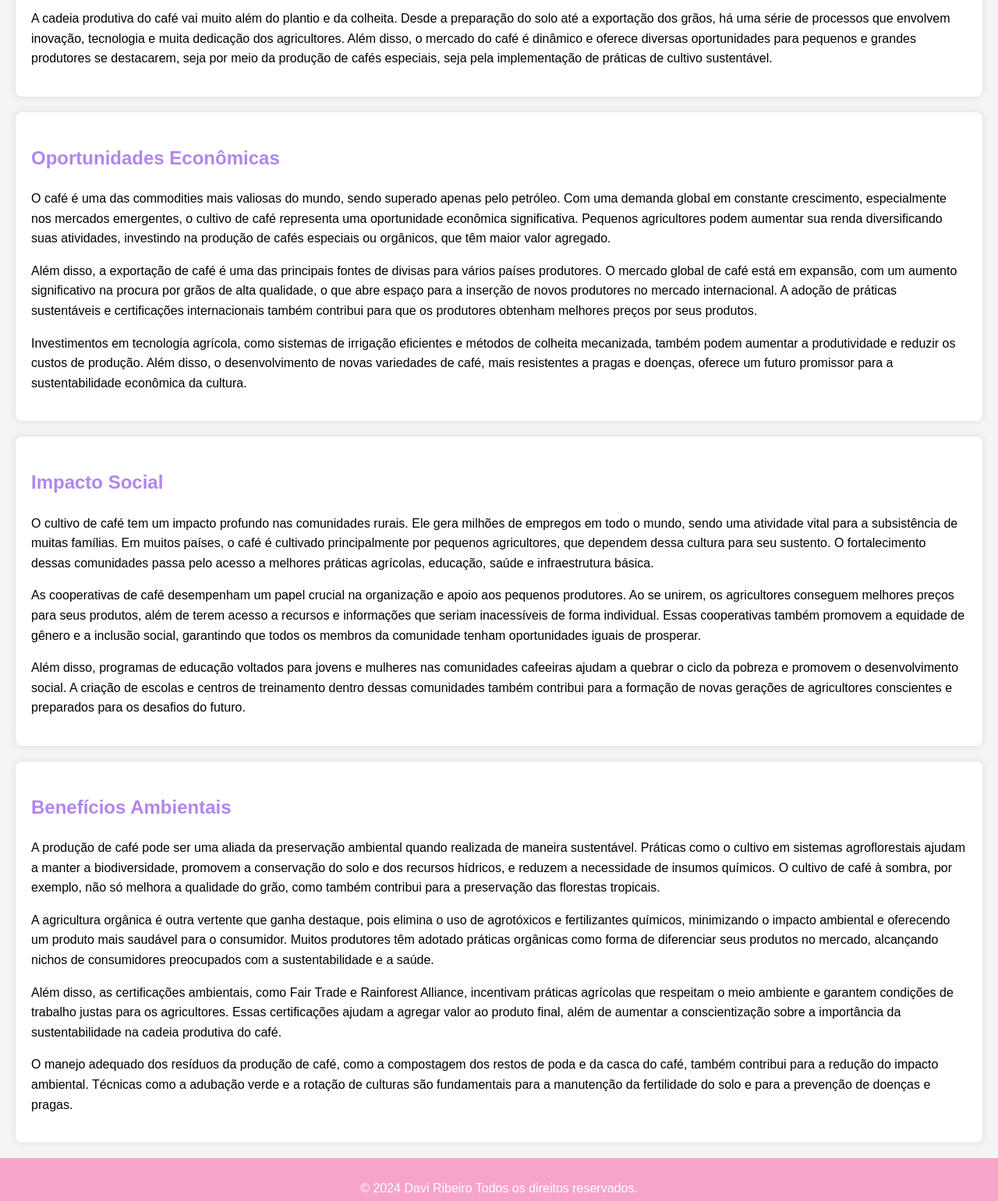
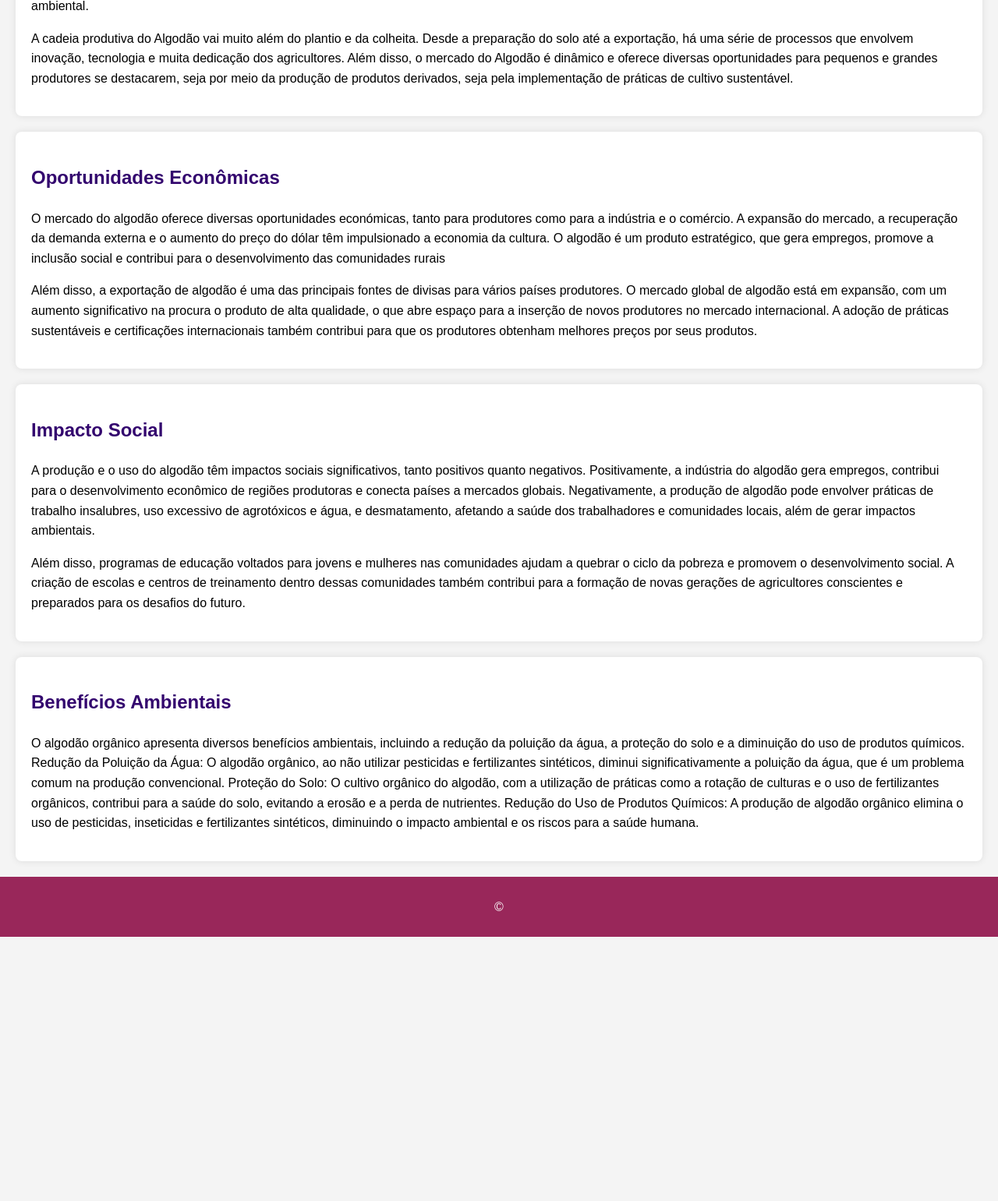
Before and after one commit to anajuliabarbalho/agrinho2025, a plain HTML site: page index.html in a window 1280 px wide. Shown: the part 941-2482 px from the top of the page at 78% size. After the commit the page ends 2143 px from the top, so only its background shows below. Drawn offline with Linux system fonts and the light colour scheme.

Commit message:
Add files via upload

```diff
--- a/davi.css
+++ b/davi.css
@@ -10,7 +10,7 @@ body {
 
 
 .navbar {
-    background-color: #65a7ce;
+    background-color: #e062a1;
     overflow: hidden;
     display: flex;
     justify-content: space-between;
@@ -48,7 +48,7 @@ body {
 
 
 header {
-    background-color: #511d7c;
+    background-color: #d5a3ff;
     color: white;
     padding: 20px 0;
     text-align: center;
@@ -67,11 +67,11 @@ header {
 
 
 h1, h2 {
-    color: #b186eb;
+    color: #33056e;
 }
 
 footer {
-    background-color: #f7a4ca;
+    background-color: #99275a;
     color: white;
     text-align: center;
     padding: 10px 0;
--- a/index.html
+++ b/index.html
@@ -20,7 +20,7 @@
                 <li><a href="#beneficios-amb">Benefícios Ambientais</a></li>
             </ul>
         </nav>
-        <h1>Oportunidades no Campo: O Café</h1>
+        <h1>Oportunidades no Campo: O Algodão</h1>
     </header>
 <div class="img_intro">
     <img src="Plantações De Algodão.jpeg" alt="imagemdoalgodão">
@@ -28,21 +28,20 @@
     <div id="introducao" class="introdução">
         <h2>Introdução</h2>
         <p>
-            O cultivo de café é uma das atividades agrícolas mais antigas e importantes do mundo, sendo o Brasil um dos
+            O cultivo de Algodão é uma das atividades agrícolas mais antigas e importantes do mundo, sendo o Brasil um dos
             maiores produtores globais.
-            A importância do café não se limita apenas ao aspecto econômico; ele desempenha um papel central na cultura
+            A importância do Algodão não se limita apenas ao aspecto econômico; ele desempenha um papel central na cultura
             e na história de diversas nações.
-            Este site explora as vastas oportunidades que o cultivo de café oferece, destacando como essa atividade pode
+            Este site explora as vastas oportunidades que o cultivo do produto oferece, destacando como essa atividade pode
             ser uma fonte de desenvolvimento
             sustentável, fortalecimento comunitário e preservação ambiental.
         </p>
         <p>
-            A cadeia produtiva do café vai muito além do plantio e da colheita. Desde a preparação do solo até a
-            exportação dos grãos, há uma série de
+            A cadeia produtiva do Algodão vai muito além do plantio e da colheita. Desde a preparação do solo até a
+            exportação, há uma série de
             processos que envolvem inovação, tecnologia e muita dedicação dos agricultores. Além disso, o mercado do
-            café é dinâmico e oferece diversas
-            oportunidades para pequenos e grandes produtores se destacarem, seja por meio da produção de cafés
-            especiais, seja pela implementação de
+            Algodão é dinâmico e oferece diversas
+            oportunidades para pequenos e grandes produtores se destacarem, seja por meio da produção de produtos derivados, seja pela implementação de
             práticas de cultivo sustentável.
         </p>
     </div>
@@ -50,53 +49,26 @@
     <div id="oportu-eco" class="oportu-eco">
         <h2>Oportunidades Econômicas</h2>
         <p>
-            O café é uma das commodities mais valiosas do mundo, sendo superado apenas pelo petróleo. Com uma demanda
-            global em constante crescimento,
-            especialmente nos mercados emergentes, o cultivo de café representa uma oportunidade econômica
-            significativa. Pequenos agricultores podem
-            aumentar sua renda diversificando suas atividades, investindo na produção de cafés especiais ou orgânicos,
-            que têm maior valor agregado.
+            O mercado do algodão oferece diversas oportunidades económicas, tanto para produtores como para a indústria e o comércio. A expansão do mercado, a recuperação da demanda externa e o aumento do preço do dólar têm impulsionado a economia da cultura. O algodão é um produto estratégico, que gera empregos, promove a inclusão social e contribui para o desenvolvimento das comunidades rurais
         </p>
         <p>
-            Além disso, a exportação de café é uma das principais fontes de divisas para vários países produtores. O
-            mercado global de café está
-            em expansão, com um aumento significativo na procura por grãos de alta qualidade, o que abre espaço para a
+            Além disso, a exportação de algodão é uma das principais fontes de divisas para vários países produtores. O
+            mercado global de algodão está
+            em expansão, com um aumento significativo na procura o produto de alta qualidade, o que abre espaço para a
             inserção de novos produtores
             no mercado internacional. A adoção de práticas sustentáveis e certificações internacionais também contribui
             para que os produtores
             obtenham melhores preços por seus produtos.
         </p>
         <p>
-            Investimentos em tecnologia agrícola, como sistemas de irrigação eficientes e métodos de colheita
-            mecanizada, também podem aumentar a
-            produtividade e reduzir os custos de produção. Além disso, o desenvolvimento de novas variedades de café,
-            mais resistentes a pragas e
-            doenças, oferece um futuro promissor para a sustentabilidade econômica da cultura.
-        </p>
     </div>
 
     <div id="impacto-social" class="impacto-social">
         <h2>Impacto Social</h2>
+        <p>A produção e o uso do algodão têm impactos sociais significativos, tanto positivos quanto negativos. Positivamente, a indústria do algodão gera empregos, contribui para o desenvolvimento econômico de regiões produtoras e conecta países a mercados globais. Negativamente, a produção de algodão pode envolver práticas de trabalho insalubres, uso excessivo de agrotóxicos e água, e desmatamento, afetando a saúde dos trabalhadores e comunidades locais, além de gerar impactos ambientais.
+
         <p>
-            O cultivo de café tem um impacto profundo nas comunidades rurais. Ele gera milhões de empregos em todo o
-            mundo, sendo uma atividade
-            vital para a subsistência de muitas famílias. Em muitos países, o café é cultivado principalmente por
-            pequenos agricultores, que
-            dependem dessa cultura para seu sustento. O fortalecimento dessas comunidades passa pelo acesso a melhores
-            práticas agrícolas,
-            educação, saúde e infraestrutura básica.
-        </p>
-        <p>
-            As cooperativas de café desempenham um papel crucial na organização e apoio aos pequenos produtores. Ao se
-            unirem, os agricultores
-            conseguem melhores preços para seus produtos, além de terem acesso a recursos e informações que seriam
-            inacessíveis de forma
-            individual. Essas cooperativas também promovem a equidade de gênero e a inclusão social, garantindo que
-            todos os membros da
-            comunidade tenham oportunidades iguais de prosperar.
-        </p>
-        <p>
-            Além disso, programas de educação voltados para jovens e mulheres nas comunidades cafeeiras ajudam a quebrar
+            Além disso, programas de educação voltados para jovens e mulheres nas comunidades ajudam a quebrar
             o ciclo da pobreza e
             promovem o desenvolvimento social. A criação de escolas e centros de treinamento dentro dessas comunidades
             também contribui para a
@@ -107,42 +79,15 @@
     <div id="beneficios-amb" class="beneficios-amb">
         <h2>Benefícios Ambientais</h2>
         <p>
-            A produção de café pode ser uma aliada da preservação ambiental quando realizada de maneira sustentável.
-            Práticas como o
-            cultivo em sistemas agroflorestais ajudam a manter a biodiversidade, promovem a conservação do solo e dos
-            recursos hídricos,
-            e reduzem a necessidade de insumos químicos. O cultivo de café à sombra, por exemplo, não só melhora a
-            qualidade do grão,
-            como também contribui para a preservação das florestas tropicais.
-        </p>
-        <p>
-            A agricultura orgânica é outra vertente que ganha destaque, pois elimina o uso de agrotóxicos e
-            fertilizantes químicos,
-            minimizando o impacto ambiental e oferecendo um produto mais saudável para o consumidor. Muitos produtores
-            têm adotado
-            práticas orgânicas como forma de diferenciar seus produtos no mercado, alcançando nichos de consumidores
-            preocupados com
-            a sustentabilidade e a saúde.
-        </p>
-        <p>
-            Além disso, as certificações ambientais, como Fair Trade e Rainforest Alliance, incentivam práticas
-            agrícolas que respeitam
-            o meio ambiente e garantem condições de trabalho justas para os agricultores. Essas certificações ajudam a
-            agregar valor ao
-            produto final, além de aumentar a conscientização sobre a importância da sustentabilidade na cadeia
-            produtiva do café.
-        </p>
-        <p>
-            O manejo adequado dos resíduos da produção de café, como a compostagem dos restos de poda e da casca do
-            café, também
-            contribui para a redução do impacto ambiental. Técnicas como a adubação verde e a rotação de culturas são
-            fundamentais para
-            a manutenção da fertilidade do solo e para a prevenção de doenças e pragas.
+            O algodão orgânico apresenta diversos benefícios ambientais, incluindo a redução da poluição da água, a proteção do solo e a diminuição do uso de produtos químicos.
+Redução da Poluição da Água: O algodão orgânico, ao não utilizar pesticidas e fertilizantes sintéticos, diminui significativamente a poluição da água, que é um problema comum na produção convencional.
+Proteção do Solo: O cultivo orgânico do algodão, com a utilização de práticas como a rotação de culturas e o uso de fertilizantes orgânicos, contribui para a saúde do solo, evitando a erosão e a perda de nutrientes.
+Redução do Uso de Produtos Químicos: A produção de algodão orgânico elimina o uso de pesticidas, inseticidas e fertilizantes sintéticos, diminuindo o impacto ambiental e os riscos para a saúde humana.
         </p>
     </div>
 
     <footer>
-        <p>&copy; 2024 Davi Ribeiro Todos os direitos reservados.</p>
+        <p>&copy;</p>
     </footer>
 </body>
 
```
